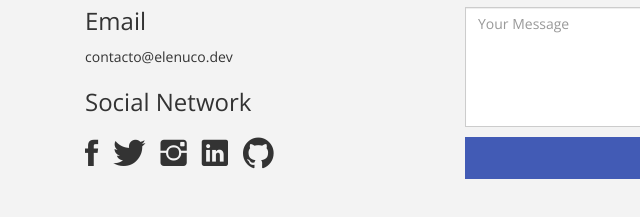
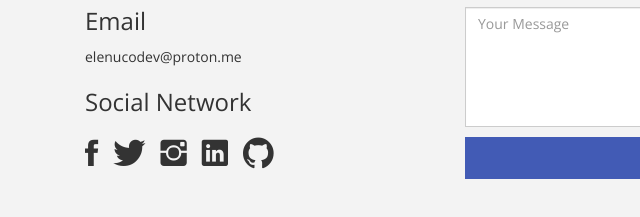
Before and after one commit to elenuco/elenuco.github.io, a plain HTML site: page index.html in a window 1280 px wide. Shown: the part 4850-5067 px from the top of the page, 0-640 px from the left. Drawn offline with nearby package versions, Linux system fonts and the light colour scheme; files whose address does not match are found by name; a web font is replaced by a local one.

Commit message:
feat: change the adress email

```diff
--- a/index.html
+++ b/index.html
@@ -300,7 +300,7 @@ Bug reporting and feedback to the development team for software improvement.</p>
                 <h3> Mobile Number</h3>
                 <p>+20 5555 569 42</p>
                 <h3>Email</h3>
-                <p>contacto@elenuco.dev </p>
+                <p>elenucodev@proton.me</p>
 
                 <h3>Social Network</h3>
 
```
